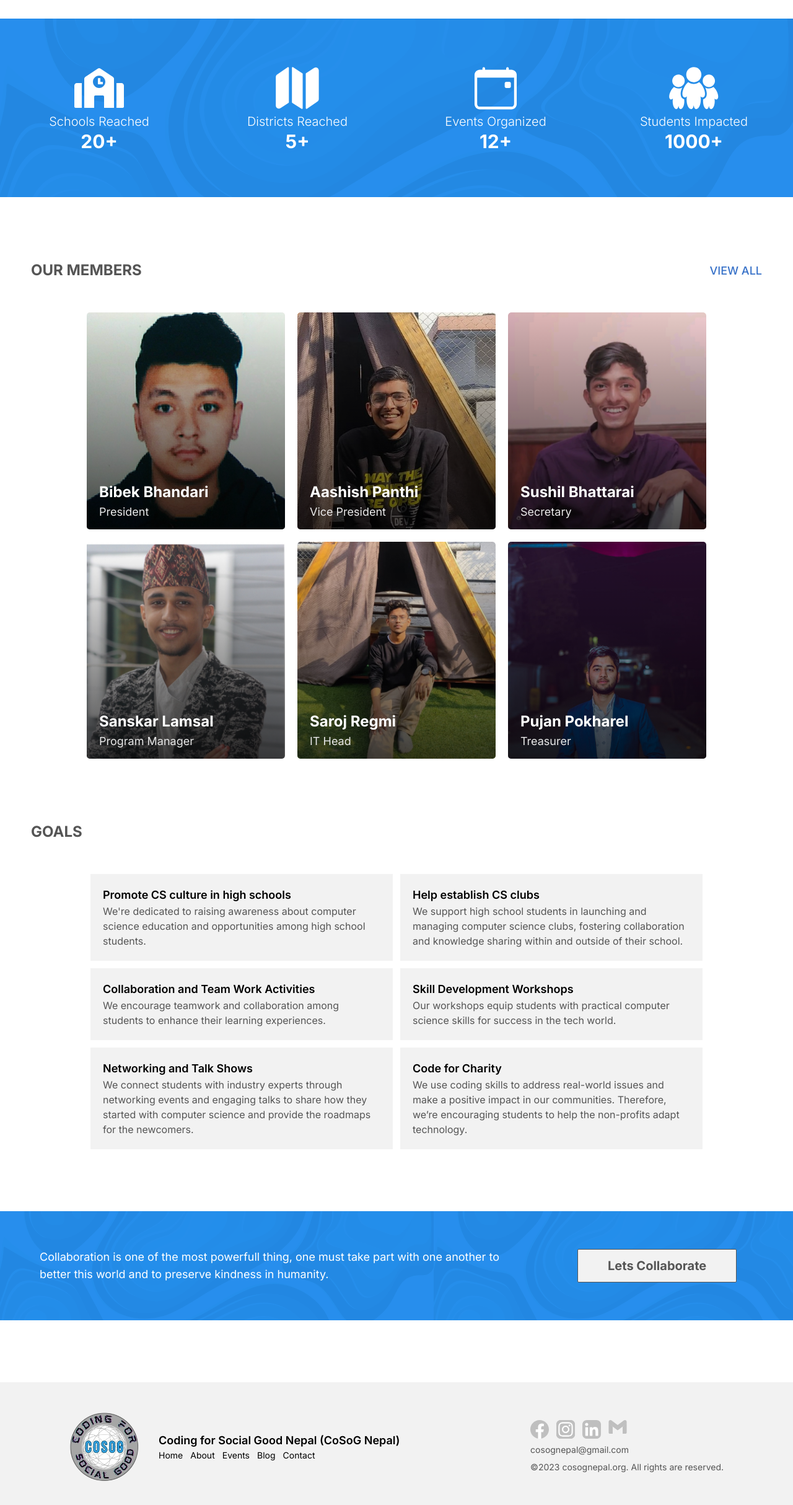
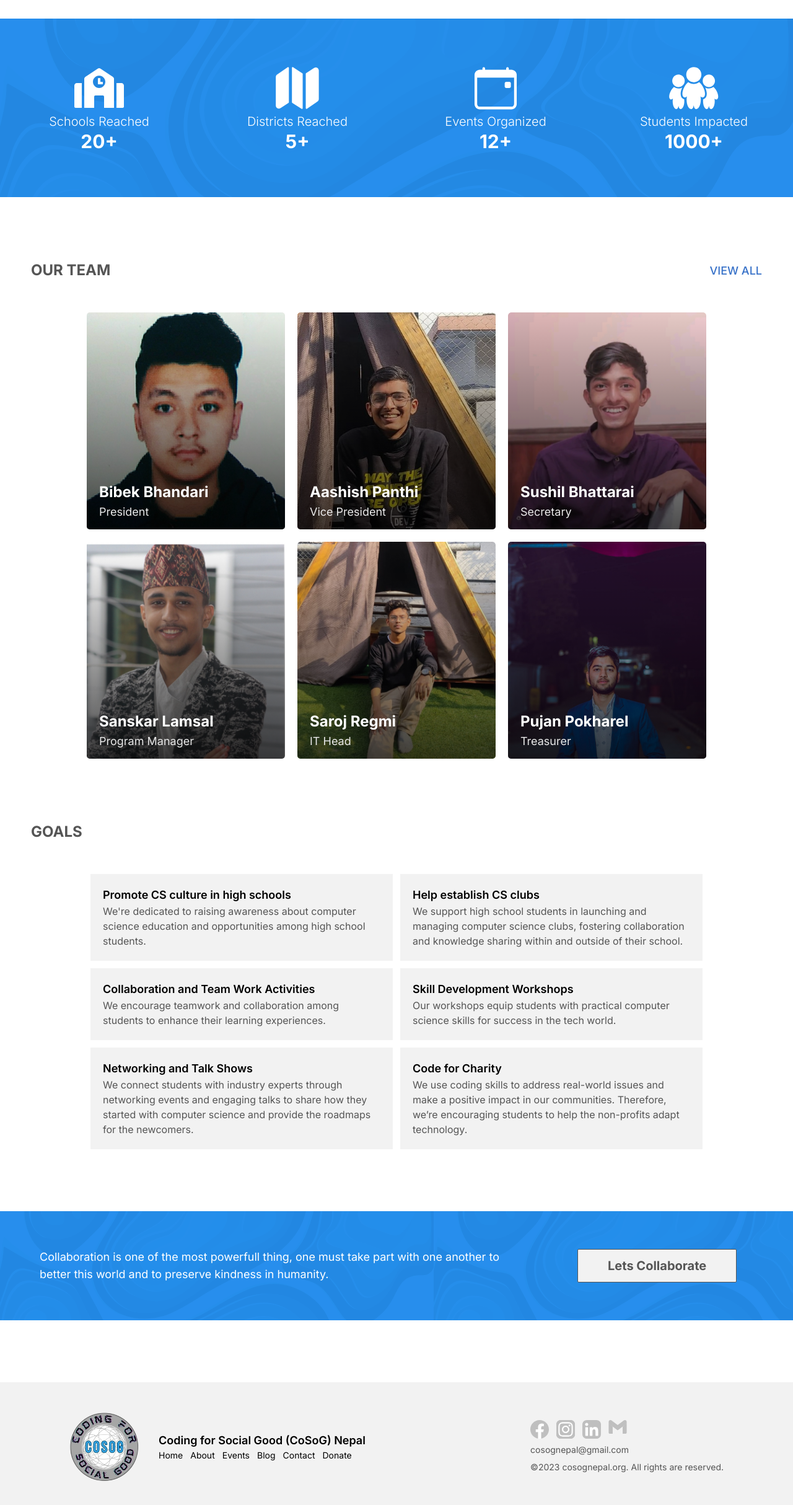
Before and after one commit to COSOGNepal/Website, a Next.js app: page / in a window 1280 px wide. Shown: the part 2241-4669 px from the top of the page at 62% size. Built offline with nearby package versions, Linux system fonts and the light colour scheme.

Commit message:
add few improvements

```diff
--- a/app/_components/CommunityMembers.tsx
+++ b/app/_components/CommunityMembers.tsx
@@ -7,7 +7,7 @@ const CommunityMembers = async () => {
     const members = await getMembers();
     return (
         <main className="px-block space-y-block">
-            <SectionTitle title="Our Members" viewall="/about/#team" />
+            <SectionTitle title="Our Team" viewall="/about#team" />
             {/* members list */}
             <div className="members grid lg:grid-cols-3-320 grid-cols-auto-fit-320 grid-rows-max gap-standard justify-center">
                 {
--- a/app/_components/Footer.tsx
+++ b/app/_components/Footer.tsx
@@ -10,23 +10,26 @@ const Footer = () => {
                 </div>
                 <div>
                     <h1 className="font-semibold text-lg ">
-                        Coding for Social Good Nepal (CoSoG Nepal)
+                        Coding for Social Good (CoSoG) Nepal
                     </h1>{" "}
                     <ul className=" text-sm flex gap-3">
                         <Link href={"/"}>
                             <li>Home</li>
                         </Link>
-                        <Link href={"/"}>
+                        <Link href={"/about"}>
                             <li>About</li>
                         </Link>
-                        <Link href={"/"}>
+                        <Link href={"/events"}>
                             <li>Events</li>
                         </Link>
-                        <Link href={"/"}>
+                        <Link href={"https://blog.cosognepal.org"}>
                             <li>Blog</li>
                         </Link>
-                        <Link href={"/"}>
+                        <Link href={"/contact"}>
                             <li>Contact</li>
+                        </Link>
+                        <Link href={"/donate"}>
+                            <li>Donate</li>
                         </Link>
                     </ul>
                 </div>
@@ -45,7 +48,7 @@ const Footer = () => {
                             alt="social"
                         />
                     </a>
-                    <a href="https://www.facebook.com/Cosognepal" target="blank">
+                    <a href="https://www.instagram.com/cosognepal" target="blank">
                         <Image
                             src={"/assets/instagram_logo.svg"}
                             width={30}
--- a/app/about/page.tsx
+++ b/app/about/page.tsx
@@ -44,7 +44,7 @@ export default async function AboutPage() {
                 </div>
             </div>
             <div className="community_leaders space-y-block ">
-                <SectionTitle title="Members" />
+                <SectionTitle title="Community Leaders" />
                 <div className="members grid lg:grid-cols-3-320 grid-cols-auto-fit-320 grid-rows-max gap-standard justify-center">
                     {
                         members.map((member, index) => {
```
